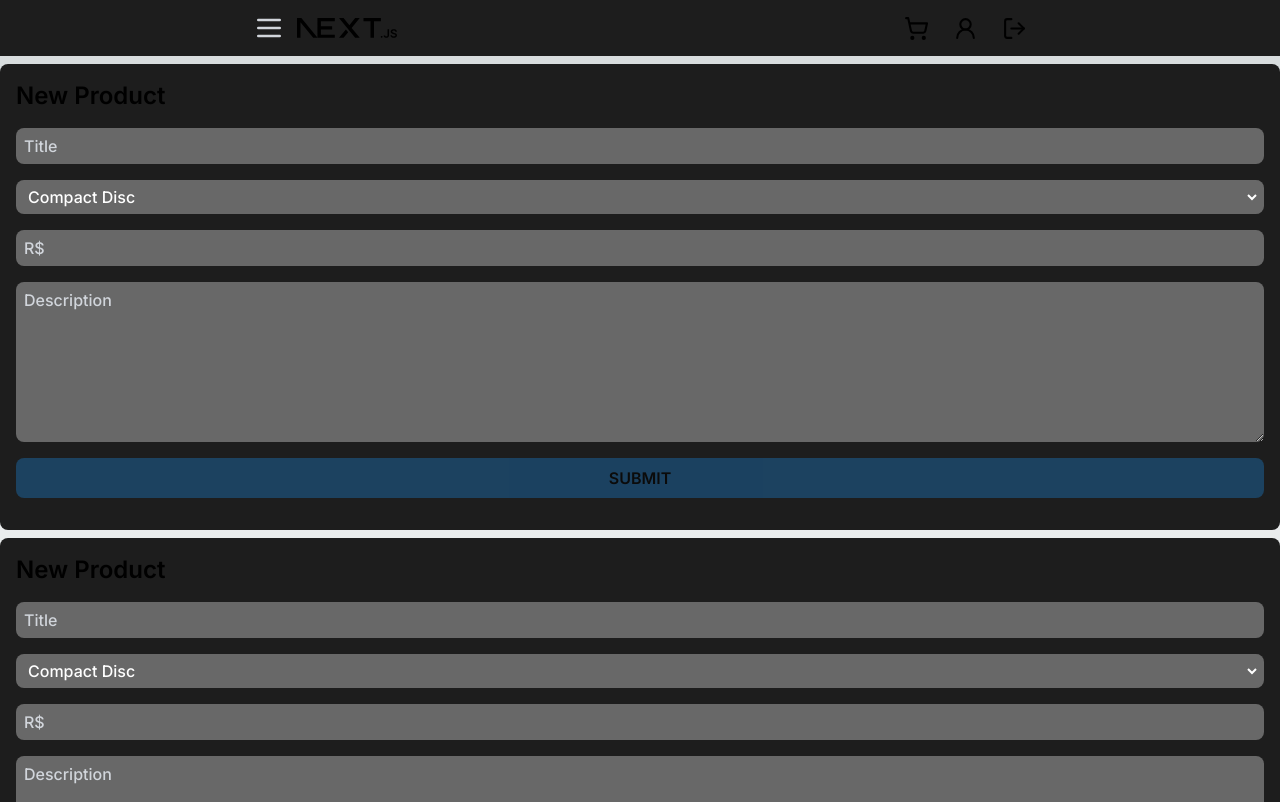
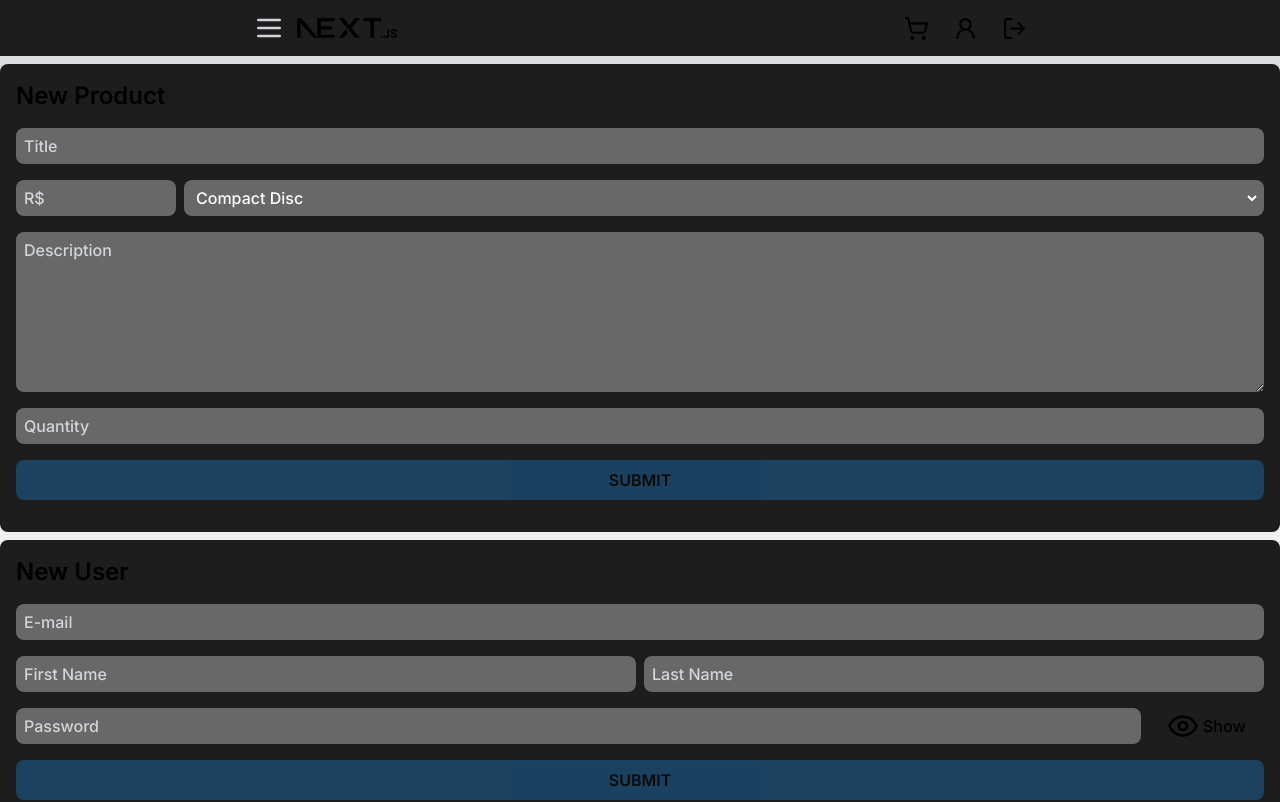
Before and after one commit to G182500/store, a Next.js app: page /product/new in a window 1280 px wide. Shown: the top 802 px of the page. Built offline with nearby package versions, Linux system fonts and the light colour scheme.

Commit message:
feat: new user-form

```diff
--- a/app/product/new/page.tsx
+++ b/app/product/new/page.tsx
@@ -1,10 +1,11 @@
 import ProductForm from "@/components/new-form/product-form";
+import UserForm from "@/components/new-form/user-form";
 
 export default function NewPage() {
   return (
     <>
       <ProductForm />
-      <ProductForm />
+      <UserForm />
     </>
   );
 }
--- /dev/null
+++ b/components/new-form/password-input.tsx
@@ -0,0 +1,44 @@
+"use client";
+import { UseFormRegisterReturn } from "react-hook-form";
+import { EyeIcon, EyeOffIcon } from "lucide-react";
+import { useState } from "react";
+
+interface PassInputProps {
+  className: string;
+  register: UseFormRegisterReturn;
+}
+
+export default function PasswordInput({ className, register }: PassInputProps) {
+  const [type, setType] = useState("password");
+
+  const changeType = () =>
+    type === "text" ? setType("password") : setType("text");
+
+  return (
+    <div className="flex items-center space-x-2">
+      <input
+        className={className}
+        placeholder="Password"
+        type={type}
+        {...register}
+      />
+
+      <div
+        className="flex items-center justify-center space-x-1 w-32"
+        onClick={changeType}
+      >
+        {type === "password" ? (
+          <>
+            <EyeIcon size={32} />
+            <p className="font-medium">Show</p>
+          </>
+        ) : (
+          <>
+            <EyeOffIcon size={32} />
+            <p className="font-medium">Hide</p>
+          </>
+        )}
+      </div>
+    </div>
+  );
+}
--- a/components/new-form/product-form.tsx
+++ b/components/new-form/product-form.tsx
@@ -18,7 +18,7 @@
   const generateMutation = useGenerateProduct();
 
   const inputStyle =
-    "bg-[#686868] font-medium py-1.5 pl-2 rounded-lg w-full text-white placeholder-gray-300";
+    "bg-[#686868] font-medium py-1.5 pl-2 rounded-lg text-white placeholder-gray-300";
 
   const formErrorMessages = Object.keys(formState.errors).map(
     (key) => formState.errors[key as keyof IProduct]?.message
@@ -42,11 +42,12 @@
 
   return (
     <div className="flex flex-col bg-[#1d1d1d] p-4 gap-4 w-full sm:rounded-lg">
-      <div className="flex items-center space-y-1">
+      <div className="flex items-center space-x-2">
         <p className="font-semibold text-xl md:text-2xl">New Product</p>
         <Loader2
           className={generateMutation.isPending ? "animate-spin" : "hidden"}
           color="#4ade80"
+          strokeWidth={3}
         />
       </div>
 
@@ -61,25 +62,38 @@
           {...register("title", { required: "Title is required" })}
         />
 
-        <select
-          className={`border-r-4 border-[#686868] ${inputStyle}`}
-          {...register("category", { required: true })}
-        >
-          <option value="Compact Disc">Compact Disc</option>
-          <option value="Movie">Movie</option>
-        </select>
+        <div className="flex space-x-2">
+          <input
+            className={`${inputStyle} w-40`}
+            placeholder="R$"
+            type="number"
+            {...register("price", {
+              required: "Price is required",
+              min: 1,
+              max: 999,
+            })}
+          />
 
-        <input
-          className={inputStyle}
-          placeholder="R$"
-          type="number"
-          {...register("price", { required: "Price is required" })}
-        />
+          <select
+            className={`border-r-4 border-[#686868] w-full ${inputStyle}`}
+            {...register("category", { required: true })}
+          >
+            <option value="Compact Disc">Compact Disc</option>
+            <option value="Movie">Movie</option>
+          </select>
+        </div>
 
         <textarea
           className={`${inputStyle} h-40`}
           {...register("description")}
           placeholder="Description"
+        />
+
+        <input
+          className={inputStyle}
+          placeholder="Quantity"
+          type="number"
+          {...register("quantity")}
         />
 
         <button
--- a/components/new-form/user-form.tsx
+++ b/components/new-form/user-form.tsx
@@ -0,0 +1,107 @@
+"use client";
+import { useForm, SubmitHandler, FieldErrors } from "react-hook-form";
+import { IProduct } from "@/interfaces/product";
+import { useGenerateProduct } from "@/services/product/use-generate-product";
+import { EyeIcon, EyeOffIcon, Loader2 } from "lucide-react";
+import PasswordInput from "./password-input";
+
+export default function UserForm() {
+  const {
+    formState,
+    register,
+    reset,
+    handleSubmit,
+    setError,
+    setValue,
+    getValues,
+  } = useForm<any>();
+
+  const generateMutation = useGenerateProduct();
+
+  const inputStyle =
+    "bg-[#686868] font-medium py-1.5 pl-2 rounded-lg text-white placeholder-gray-300";
+
+  const formErrorMessages = Object.keys(formState.errors).map(
+    (key) => formState.errors[key as keyof IProduct]?.message as string
+  );
+
+  const onSubmit: SubmitHandler<IProduct> = async (data) => {
+    try {
+      console.log(data);
+      /*const resp = await generateProductMutation.mutateAsync({
+        product: data,
+      });
+      if (resp.status == "success") reset();
+      toast({
+        variant: resp.status,
+        title: resp.message,
+      });*/
+    } catch (error) {
+      console.log(error);
+    }
+  };
+
+  return (
+    <div className="flex flex-col bg-[#1d1d1d] p-4 gap-4 w-full sm:rounded-lg">
+      <div className="flex items-center space-x-2">
+        <p className="font-semibold text-xl md:text-2xl">New User</p>
+        <Loader2
+          className={generateMutation.isPending ? "animate-spin" : "hidden"}
+          color="#4ade80"
+          strokeWidth={3}
+        />
+      </div>
+
+      <form
+        className="flex flex-col space-y-4"
+        onSubmit={handleSubmit(onSubmit)}
+      >
+        <input
+          className={inputStyle}
+          placeholder="E-mail"
+          type="text"
+          {...register("email", { required: "E-mail is required." })}
+        />
+
+        <div className="flex space-x-2">
+          <input
+            className={`${inputStyle} w-[50%]`}
+            placeholder="First Name"
+            type="text"
+            {...register("firstName", { required: "First Name is required." })}
+          />
+          <input
+            className={`${inputStyle} w-[50%]`}
+            placeholder="Last Name"
+            type="text"
+            {...register("lastName", { required: "Last Name is required." })}
+          />
+        </div>
+
+        <PasswordInput
+          className={`${inputStyle} w-full`}
+          register={register("password")}
+        />
+
+        <button
+          disabled={!formState.isValid}
+          className="flex bg-[#1b5a8d] font-semibold items-center justify-center py-2 rounded-lg w-full disabled:opacity-60"
+          type="submit"
+        >
+          SUBMIT
+        </button>
+
+        <div className="flex space-x-1">
+          {formErrorMessages.map((message, index) => (
+            <p
+              className="font-medium ml-1 text-sm text-red-500"
+              key={`error${index}`}
+            >
+              {message}
+            </p>
+          ))}
+        </div>
+      </form>
+    </div>
+  );
+}
```
